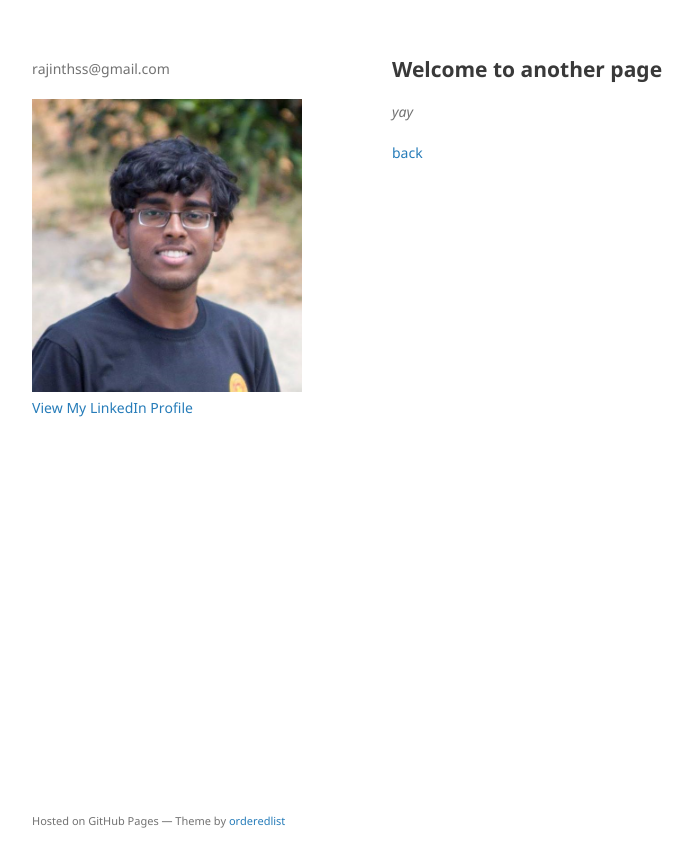
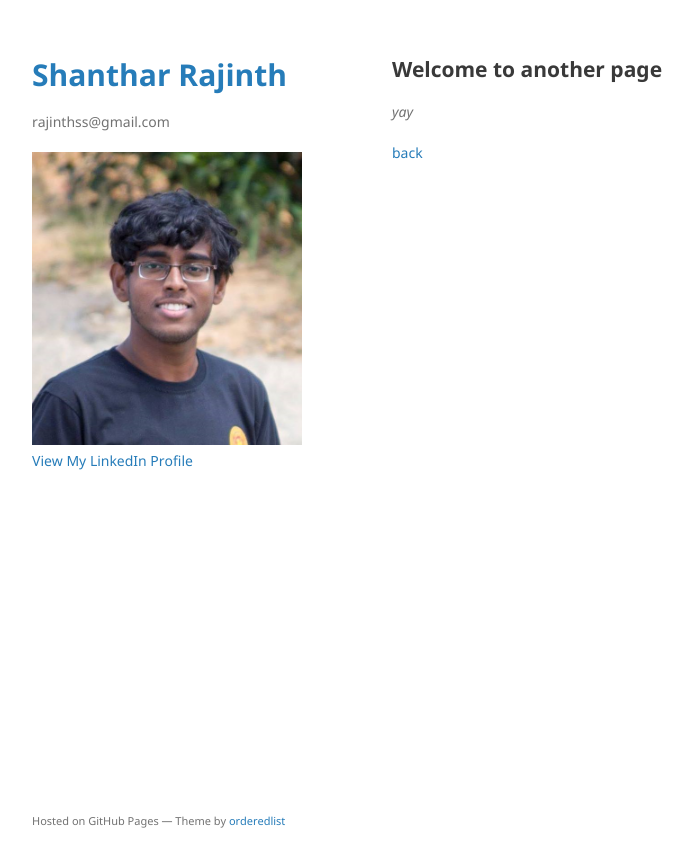
Before and after one commit to rajinthss/rajinthss.github.io, a Jekyll site: the page built from another-page.md, in a window 1280 px wide. Shown: the top 867 px of the page, without its empty margins (178-871 px from the left). Built offline with Jekyll 4.4.1, drawn with Linux system fonts in a browser that asks for light colours; our own code applies the rules of GitHub Pages for plain Markdown files.

```diff
--- a/_layouts/default.html
+++ b/_layouts/default.html
@@ -15,6 +15,8 @@
   <body>
     <div class="wrapper">
       <header>
+        <h1><a href="{{ "/" | absolute_url }}">{{ site.title | default: site.github.repository_name }}</a></h1>
+
         <p>{{ site.description | default: site.github.project_tagline }}</p>
 
         {% if site.logo %}
```
